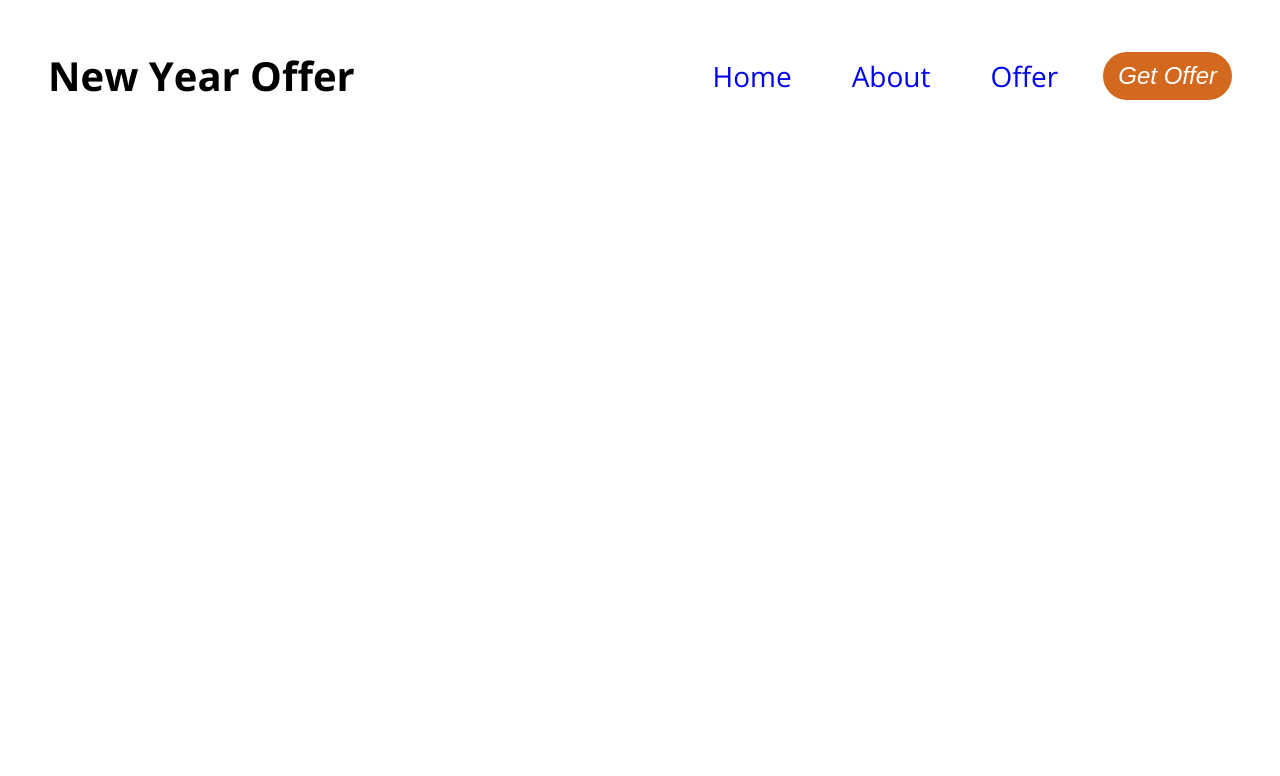
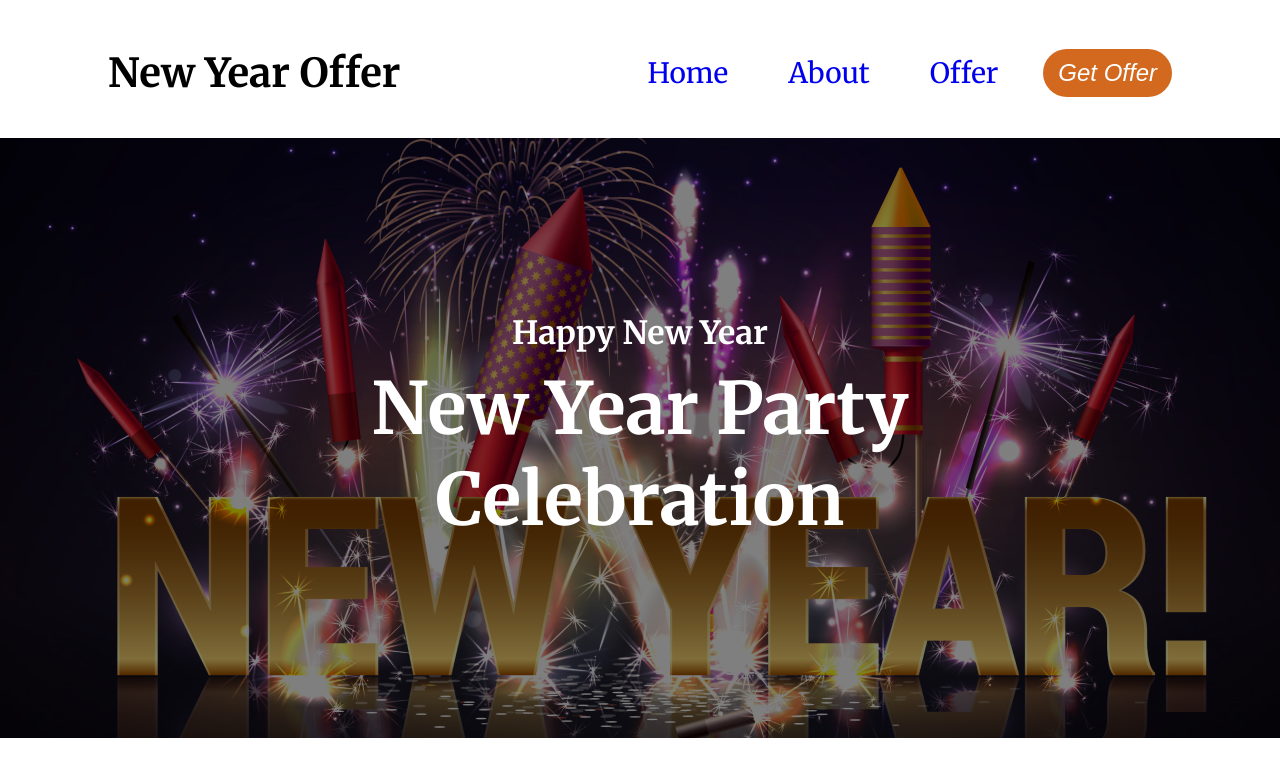
Before and after one commit to getAhsaan/new-year-offer, a plain HTML site: page index.html in a window 1280 px wide. Drawn offline with nearby package versions, Linux system fonts and the light colour scheme.

Commit message:
banner section added

```diff
--- a/index.html
+++ b/index.html
@@ -6,7 +6,8 @@
     <meta name="viewport" content="width=device-width, initial-scale=1.0">
     <title>New Year Offer</title>
     <!-- google font  -->
-    <link href="https://fonts.googleapis.com/css2?family=Open+Sans:ital,wght@0,300..800;1,300..800&display=swap"
+    <link
+        href="https://fonts.googleapis.com/css2?family=Merriweather:ital,wght@0,300;0,400;0,700;0,900;1,300;1,400;1,700;1,900&display=swap"
         rel="stylesheet">
 
     <!-- styles  -->
@@ -30,7 +31,16 @@
         </div>
     </header>
     <main>
-
+       <section class="banner-section">
+        <div class="new-year-container">
+            <div class="happy-new-year">
+               <div class="new-year-text">
+                <h4>Happy New Year</h4>
+                <h2>New Year Party Celebration</h2>
+               </div>
+            </div>
+        </div>
+       </section>
     </main>
     <footer>
 
--- a/styles.css
+++ b/styles.css
@@ -1,41 +1,51 @@
-body{
-    font-family: "Open Sans", sans-serif;
+body {
+    font-family: "Merriweather", serif;
 }
-.menu-bar{
+
+/* menu bar styles  */
+.menu-bar {
     display: flex;
     align-items: center;
     justify-content: space-between;
-    margin: 0 40px;
+    margin: 0 100px;
 }
-.menu-bar .menu-title{
+
+.menu-bar .menu-title {
     font-size: 40px;
 }
-.menu-bar .menu-title:hover{
+
+.menu-bar .menu-title:hover {
     color: chocolate;
     cursor: pointer;
 }
-.nav-bar{
+
+.nav-bar {
     display: flex;
     align-items: center;
 }
-.nav-bar>ul{
+
+.nav-bar>ul {
     display: flex;
 }
-.menu-bar li{
+
+.menu-bar li {
     list-style: none;
     margin-right: 30px;
 }
-.menu-bar li a{
+
+.menu-bar li a {
     text-decoration: none;
     font-size: 28px;
     padding: 10px 15px;
 }
-.menu-bar li a:hover{
- background-color: chocolate;
- color: white;
- border-radius: 30px;
+
+.menu-bar li a:hover {
+    background-color: chocolate;
+    color: white;
+    border-radius: 30px;
 }
-.menu-btn{
+
+.menu-btn {
     border: 0;
     font-size: 24px;
     padding: 10px 15px;
@@ -44,7 +54,47 @@ body{
     font-style: italic;
     border-radius: 30px;
 }
-.menu-btn:hover{
+
+.menu-btn:hover {
     background-color: rgb(121, 53, 5);
     cursor: pointer;
 }
+
+/* main section styles  */
+.banner-section{
+    display: flex;
+    justify-content: center;
+}
+.new-year-container {
+    background-image: url(images/banner-image.png);
+    background-repeat: no-repeat;
+}
+
+.happy-new-year {
+    width: 1320px;
+    height: 600px;
+    display: flex;
+    align-items: center;
+    justify-content: center;
+    background-color: rgba(0,0,0,0.5);
+    border-radius: 20px;
+}
+
+.new-year-text {
+    padding: 50px 200px;
+    text-align: center;
+
+
+}
+
+.happy-new-year h4 {
+    font-size: 32px;
+    color: white;
+    margin-bottom: 10px;
+}
+
+.happy-new-year h2 {
+    font-size: 72px;
+    color: white;
+    margin-top: 0;
+}
```
Also changed, not shown: images/banner-image.png (renamed from images/Banner Image.png).
